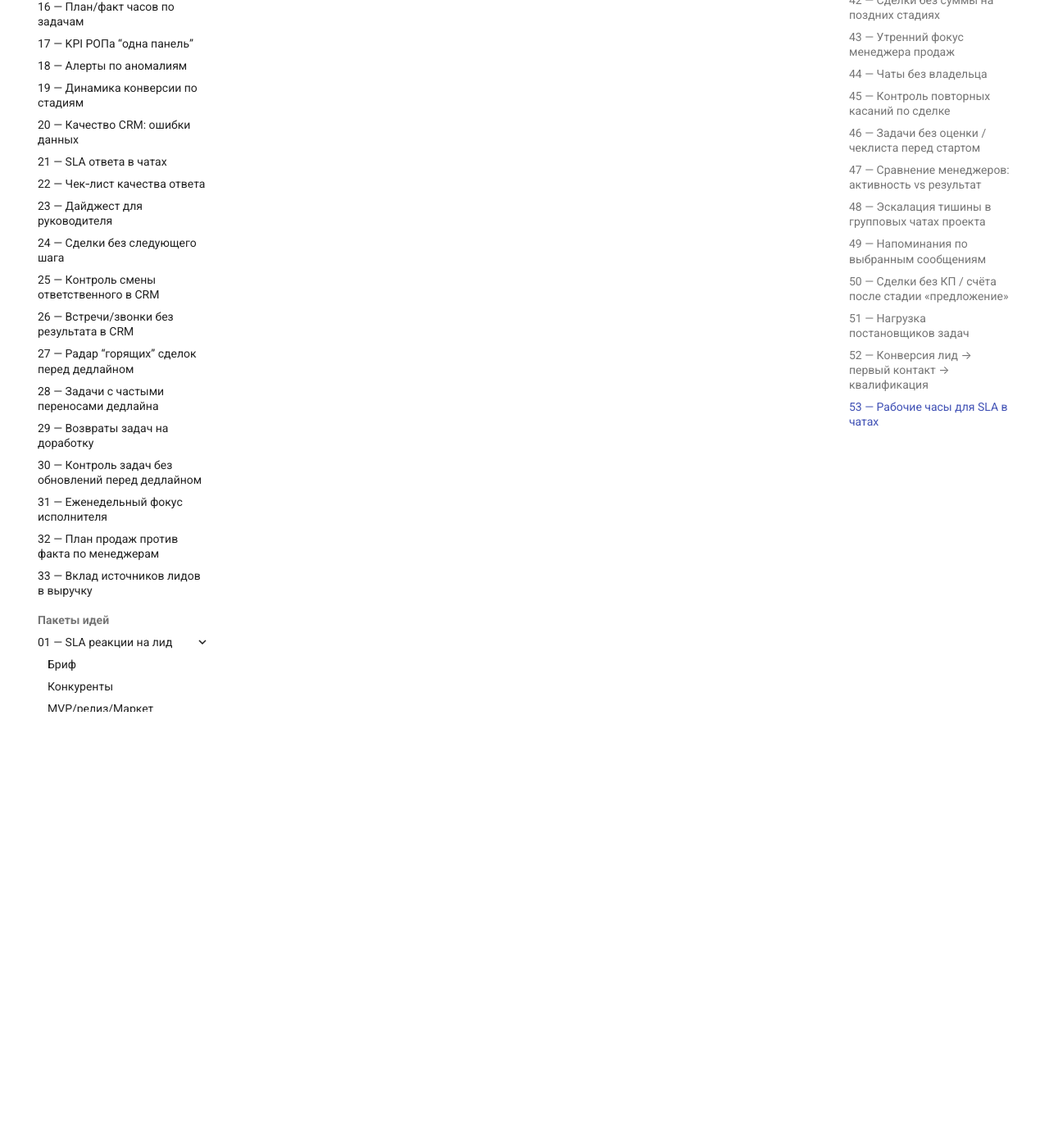
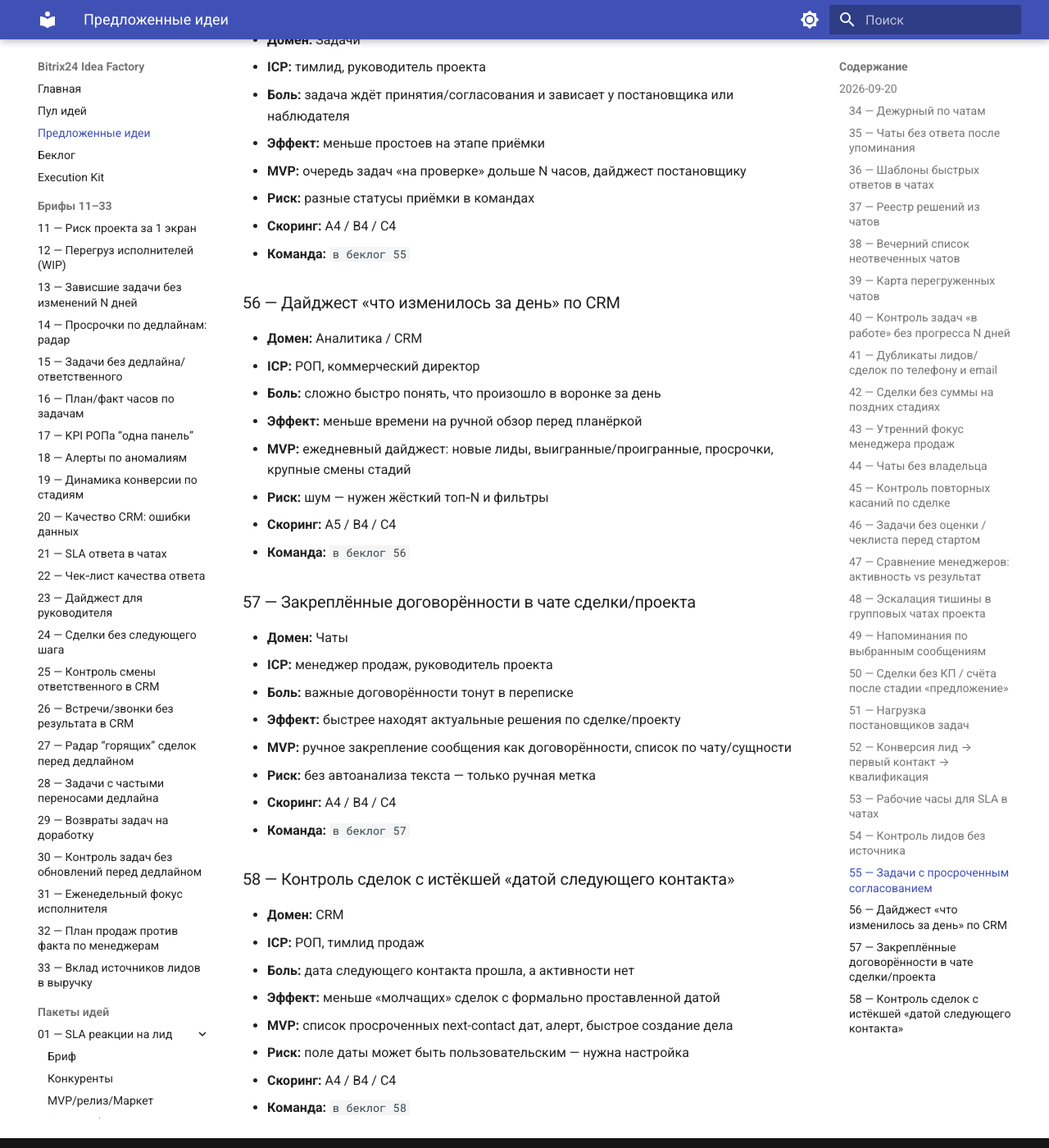
Before and after one commit to grinkevich-dima/b24-idea-factory, an MkDocs documentation site: the page built from docs/idea-briefs/PROPOSED.md, in a window 1280 px wide and 1400 px high, scrolled down 7740 px. Shown: the whole window at 82% size. Built offline with MkDocs 1.6.1 and Material for MkDocs 9.7.7, drawn with Linux system fonts in a browser that asks for light colours; some of the changed text lies outside the part shown.

Commit message:
Add proposed idea details 54-58
Co-authored-by: grinkevich-dima <grinkevich-dima@users.noreply.github.com>

```diff
--- a/docs/idea-briefs/PROPOSED.md
+++ b/docs/idea-briefs/PROPOSED.md
@@ -212,3 +212,53 @@
 - **Риск:** разные графики отделов
 - **Скоринг:** A4 / B4 / C4
 - **Команда:** `в беклог 53`
+
+### 54 — Контроль лидов без источника
+- **Домен:** CRM
+- **ICP:** РОП, маркетолог, владелец CRM
+- **Боль:** лиды создаются без источника — ломается аналитика каналов
+- **Эффект:** выше доля лидов с заполненным источником
+- **MVP:** список лидов без источника, алерт создателю/ответственному, отчёт по менеджерам
+- **Риск:** разные справочники источников на порталах
+- **Скоринг:** A4 / B5 / C5
+- **Команда:** `в беклог 54`
+
+### 55 — Задачи с просроченным согласованием
+- **Домен:** Задачи
+- **ICP:** тимлид, руководитель проекта
+- **Боль:** задача ждёт принятия/согласования и зависает у постановщика или наблюдателя
+- **Эффект:** меньше простоев на этапе приёмки
+- **MVP:** очередь задач «на проверке» дольше N часов, дайджест постановщику
+- **Риск:** разные статусы приёмки в командах
+- **Скоринг:** A4 / B4 / C4
+- **Команда:** `в беклог 55`
+
+### 56 — Дайджест «что изменилось за день» по CRM
+- **Домен:** Аналитика / CRM
+- **ICP:** РОП, коммерческий директор
+- **Боль:** сложно быстро понять, что произошло в воронке за день
+- **Эффект:** меньше времени на ручной обзор перед планёркой
+- **MVP:** ежедневный дайджест: новые лиды, выигранные/проигранные, просрочки, крупные смены стадий
+- **Риск:** шум — нужен жёсткий топ‑N и фильтры
+- **Скоринг:** A5 / B4 / C4
+- **Команда:** `в беклог 56`
+
+### 57 — Закреплённые договорённости в чате сделки/проекта
+- **Домен:** Чаты
+- **ICP:** менеджер продаж, руководитель проекта
+- **Боль:** важные договорённости тонут в переписке
+- **Эффект:** быстрее находят актуальные решения по сделке/проекту
+- **MVP:** ручное закрепление сообщения как договорённости, список по чату/сущности
+- **Риск:** без автоанализа текста — только ручная метка
+- **Скоринг:** A4 / B4 / C4
+- **Команда:** `в беклог 57`
+
+### 58 — Контроль сделок с истёкшей «датой следующего контакта»
+- **Домен:** CRM
+- **ICP:** РОП, тимлид продаж
+- **Боль:** дата следующего контакта прошла, а активности нет
+- **Эффект:** меньше «молчащих» сделок с формально проставленной датой
+- **MVP:** список просроченных next-contact дат, алерт, быстрое создание дела
+- **Риск:** поле даты может быть пользовательским — нужна настройка
+- **Скоринг:** A4 / B4 / C4
+- **Команда:** `в беклог 58`
```
